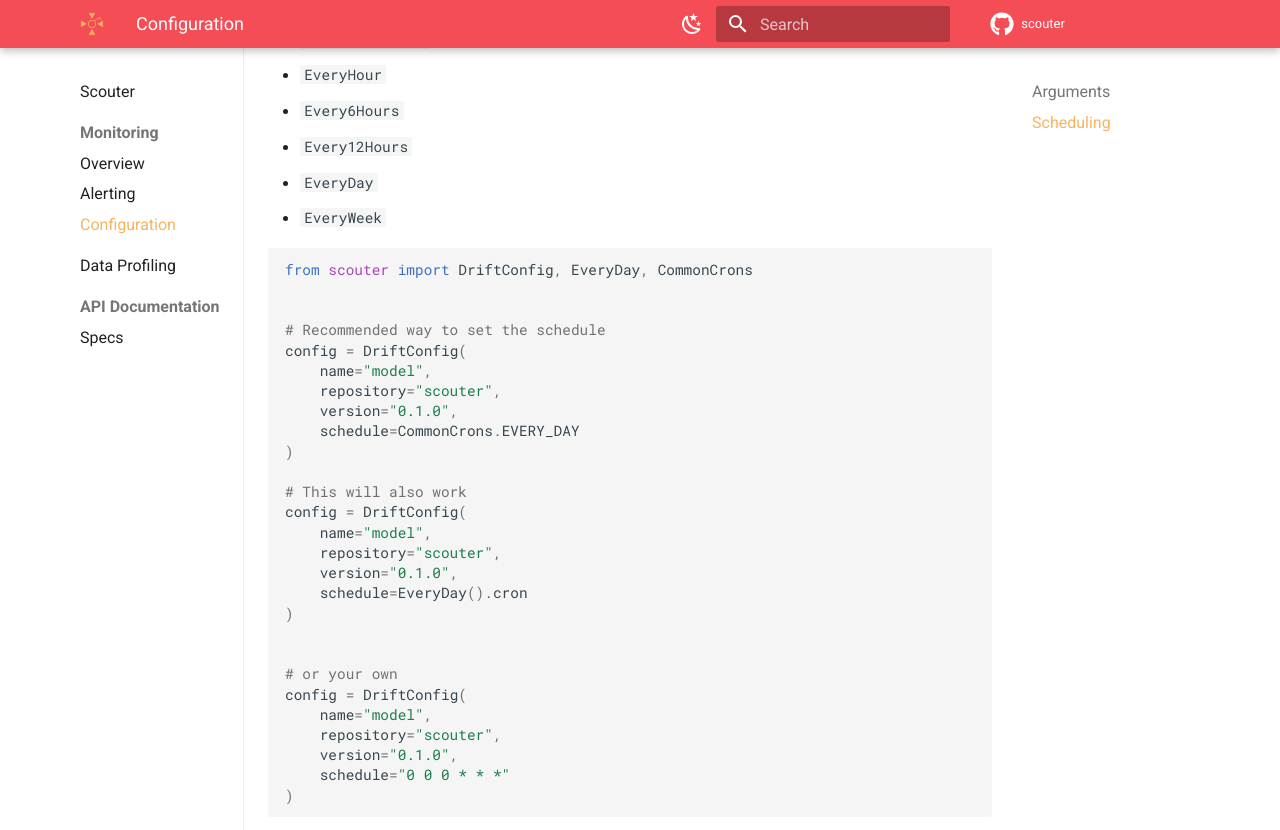
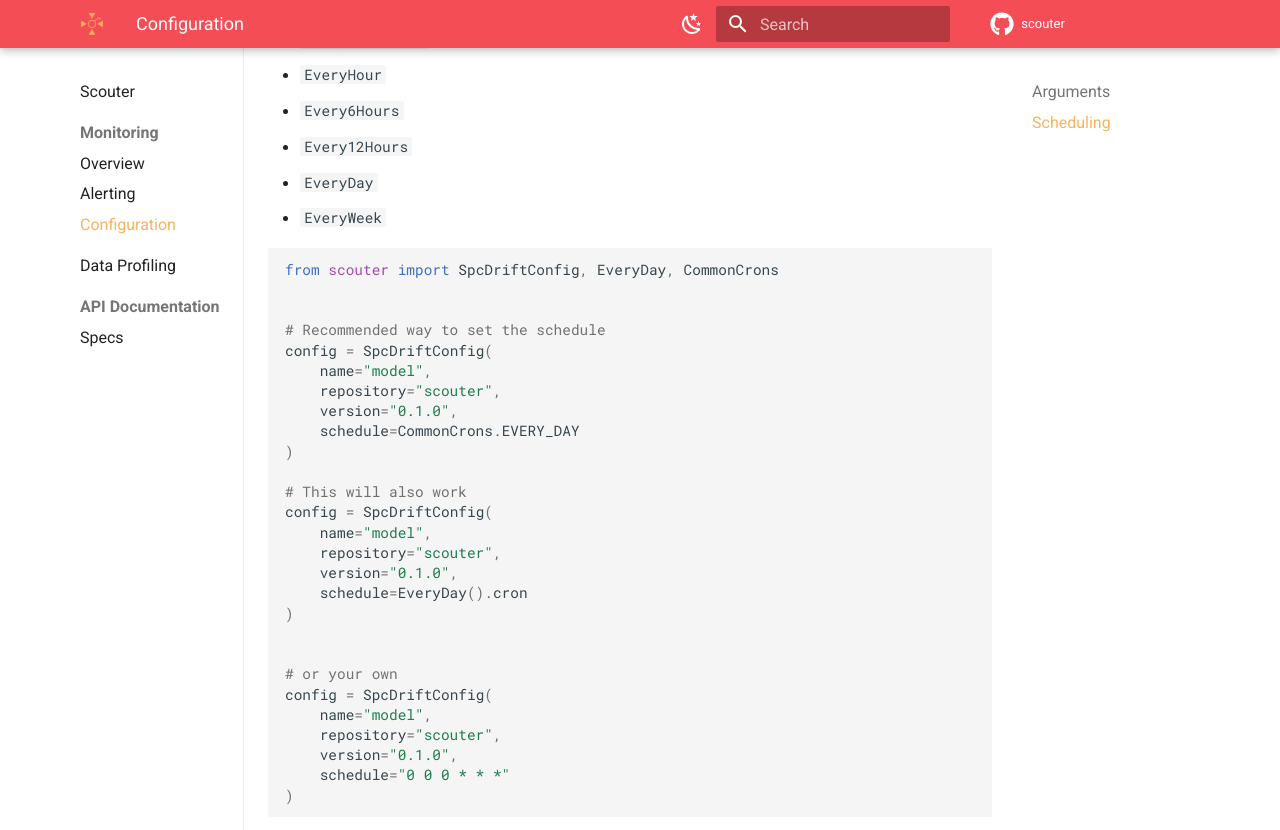
Before and after one commit to demml/scouter, an MkDocs documentation site: the page built from py-scouter/docs/docs/monitoring/configuration.md, in a window 1280 px wide and 900 px high, scrolled down 1731 px, cut to the strip 0-830 px from the top of the window. Built offline with MkDocs 1.6.1 and Material for MkDocs 9.7.7, drawn with Linux system fonts in a browser that asks for light colours; comment, search, counter and statistics services are not loaded.

Commit message:
Update configuration.md

````diff
--- a/py-scouter/docs/docs/monitoring/configuration.md
+++ b/py-scouter/docs/docs/monitoring/configuration.md
@@ -64,11 +64,11 @@ The default value is `0 0 0 * * *` which means to run every day at midnight (UTC
 - `EveryWeek`
 
 ```python
-from scouter import DriftConfig, EveryDay, CommonCrons
+from scouter import SpcDriftConfig, EveryDay, CommonCrons
 
 
 # Recommended way to set the schedule
-config = DriftConfig(
+config = SpcDriftConfig(
     name="model",
     repository="scouter",
     version="0.1.0",
@@ -76,7 +76,7 @@ config = DriftConfig(
 )
 
 # This will also work
-config = DriftConfig(
+config = SpcDriftConfig(
     name="model",
     repository="scouter",
     version="0.1.0",
@@ -85,7 +85,7 @@ config = DriftConfig(
 
 
 # or your own
-config = DriftConfig(
+config = SpcDriftConfig(
     name="model",
     repository="scouter",
     version="0.1.0",
@@ -94,7 +94,7 @@ config = DriftConfig(
 ```
 
 
-::: scouter._scouter.DriftConfig
+::: scouter._scouter.SpcDriftConfig
     options:
         show_root_heading: true
         heading_level: 3
````
